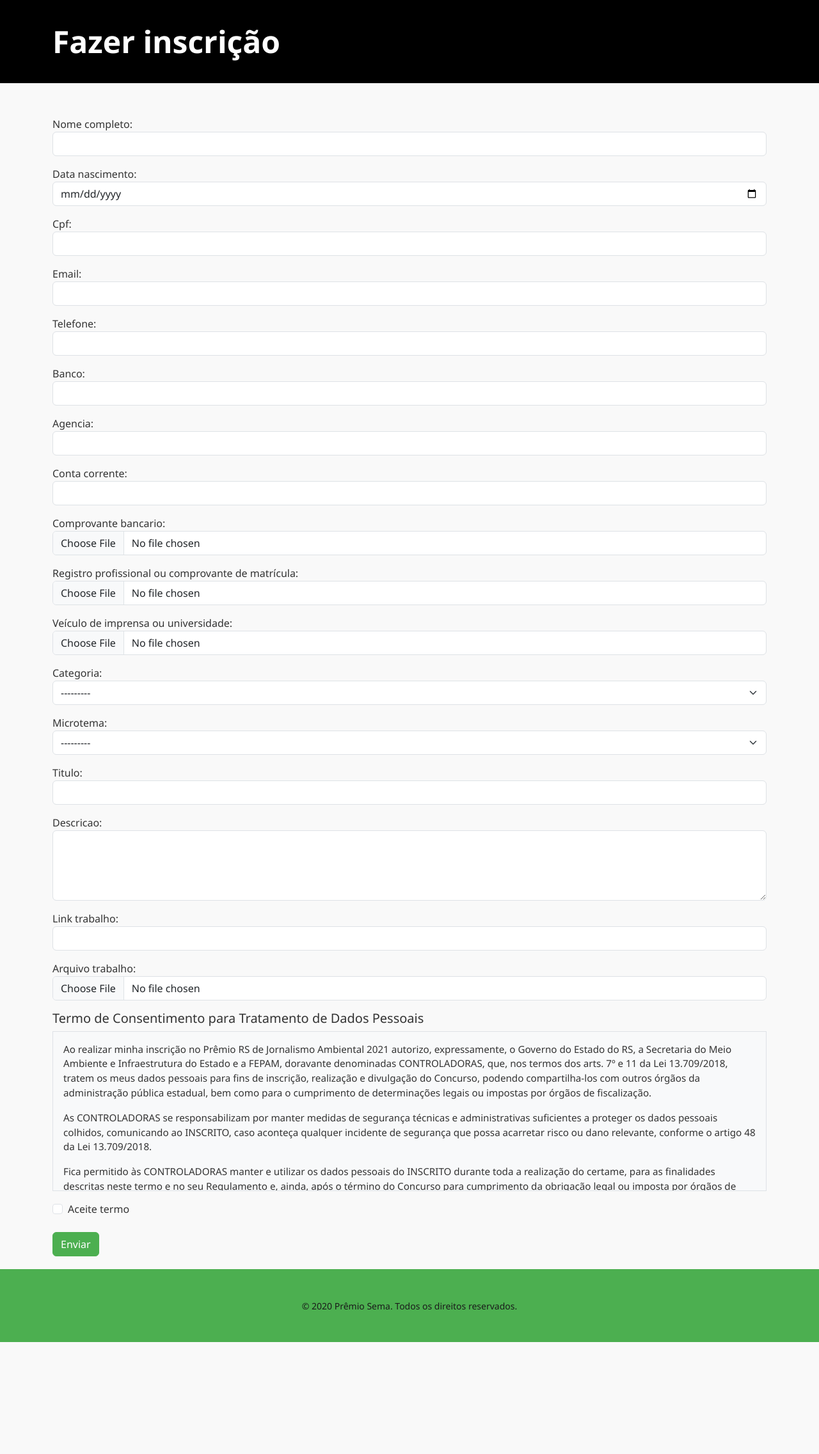
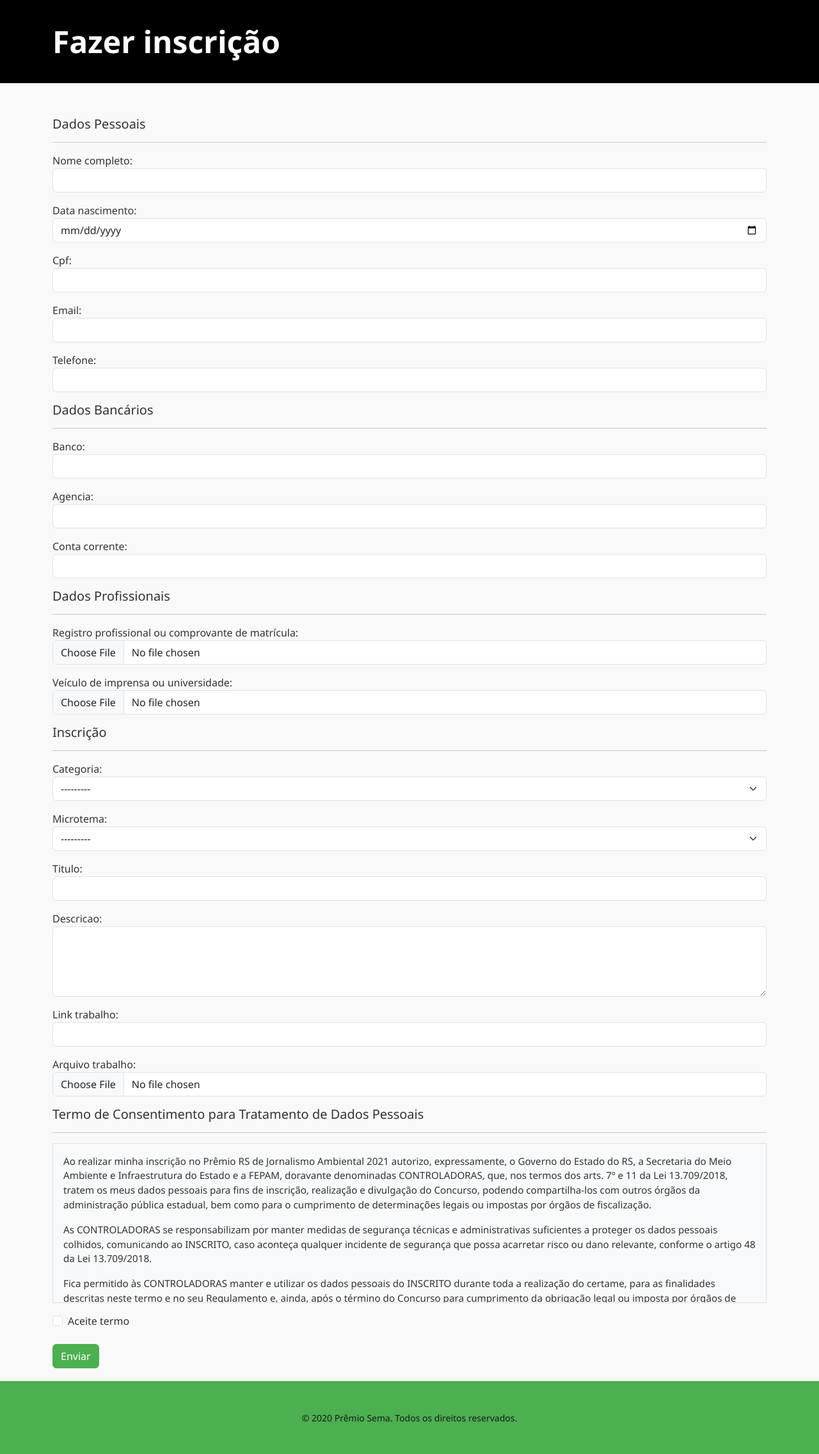
Before and after one commit to BrunoSJardim/premio-jornalismo-meio-ambiente, a Django app: template trabalhos/templates/trabalhos/enviar_trabalho.html in a window 1280 px wide. Shown: the part 166-2439 px from the top of the page at 64% size. Before the commit the page ends 2264 px from the top, so only its background shows below. Run offline with Django 5.2, Linux system fonts and the light colour scheme; tables that the repository leaves empty hold one stand-in row (values such as "Sample post"); the template is opened without the code that fills it: values that come from a table or form of the project are taken from there, most other values are stand-ins (such as "Sample title", 1, 10 or a date in 2020).

Commit message:
Alteracao no fomulário

```diff
--- a/trabalhos/templates/trabalhos/enviar_trabalho.html
+++ b/trabalhos/templates/trabalhos/enviar_trabalho.html
@@ -15,25 +15,33 @@
 {% block content %}
 <form method="post" enctype="multipart/form-data">
     {% csrf_token %}
-
     {{ form.non_field_errors }}
 
-    <!-- Campos individuais -->
-
+    <!-- Dados Pessoais -->
+    <h5>Dados Pessoais</h5>
+    <hr>
     <div class="mb-3">{{ form.nome_completo.label_tag }} {{ form.nome_completo }}</div>
     <div class="mb-3">{{ form.data_nascimento.label_tag }} {{ form.data_nascimento }}</div>
     <div class="mb-3">{{ form.cpf.label_tag }} {{ form.cpf }}</div>
     <div class="mb-3">{{ form.email.label_tag }} {{ form.email }}</div>
     <div class="mb-3">{{ form.telefone.label_tag }} {{ form.telefone }}</div>
 
+    <!-- Dados Bancários -->
+    <h5>Dados Bancários</h5>
+    <hr>
     <div class="mb-3">{{ form.banco.label_tag }} {{ form.banco }}</div>
     <div class="mb-3">{{ form.agencia.label_tag }} {{ form.agencia }}</div>
     <div class="mb-3">{{ form.conta_corrente.label_tag }} {{ form.conta_corrente }}</div>
-    <div class="mb-3">{{ form.comprovante_bancario.label_tag }} {{ form.comprovante_bancario }}</div>
 
+    <!-- Dados Profissionais -->
+    <h5>Dados Profissionais</h5>
+    <hr>
     <div class="mb-3">{{ form.registro_profissional.label_tag }} {{ form.registro_profissional }}</div>
     <div class="mb-3">{{ form.veiculo_universidade.label_tag }} {{ form.veiculo_universidade }}</div>
 
+    <!-- Inscrição -->
+    <h5>Inscrição</h5>
+    <hr>
     <div class="mb-3">{{ form.categoria.label_tag }} {{ form.categoria }}</div>
     <div class="mb-3">{{ form.microtema.label_tag }} {{ form.microtema }}</div>
     <div class="mb-3">{{ form.titulo.label_tag }} {{ form.titulo }}</div>
@@ -41,11 +49,10 @@
     <div class="mb-3">{{ form.link_trabalho.label_tag }} {{ form.link_trabalho }}</div>
     <div class="mb-3">{{ form.arquivo_trabalho.label_tag }} {{ form.arquivo_trabalho }}</div>
 
-    <!-- Termo -->
-
-    <div class="mb-3">
+    <!-- Termo de Consentimento -->
     <h5>Termo de Consentimento para Tratamento de Dados Pessoais</h5>
-        <div class="border p-3 bg-light" style="max-height: 250px; overflow-y: auto; font-size: 0.95em;">
+    <hr>
+    <div class="border p-3 bg-light mb-3" style="max-height: 250px; overflow-y: auto; font-size: 0.95em;">
         <p>
             Ao realizar minha inscrição no Prêmio RS de Jornalismo Ambiental 2021 autorizo, expressamente, o Governo
             do Estado do RS, a Secretaria do Meio Ambiente e Infraestrutura do Estado e a FEPAM, doravante
@@ -71,7 +78,6 @@
             dados pessoais do ganhador, que poderão ser usados por até 5 (cinco) anos.
         </p>
     </div>
-    </div>
 
     <div class="form-check mb-4">
         {{ form.aceite_termo }}
@@ -84,4 +90,5 @@
     </div>
 
     <button type="submit" class="btn btn-primary">Enviar</button>
+</form>
 {% endblock %}
```
Lines whose indentation alone changed are shown as unchanged.
